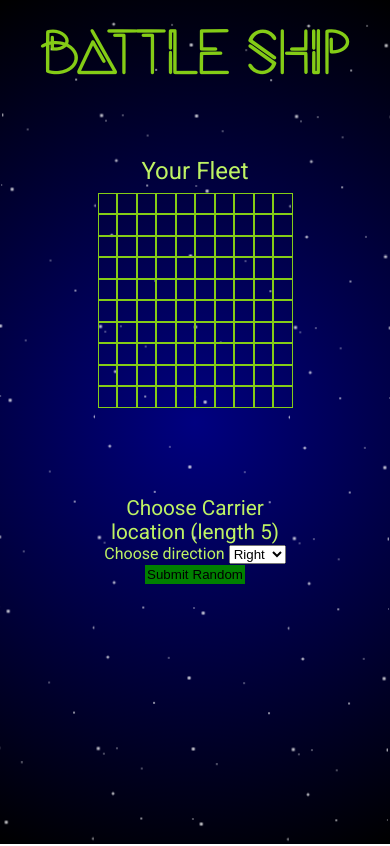
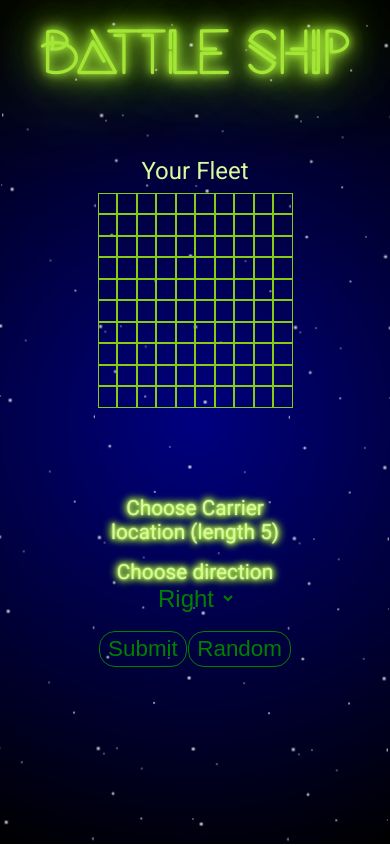
Before and after one commit to NateTewolde/battleship, a website built with webpack: page dist/index.html in a window 390 px wide. Built offline with nearby package versions, Linux system fonts and the light colour scheme.

Commit message:
Format ship promp area to be more spread out and add glow animation to prompts. Add neon glow to battleship header

```diff
--- a/src/styles/style.css
+++ b/src/styles/style.css
@@ -32,11 +32,15 @@ body {
 }
 
 .add-ship-container {
-  color: #bef264;
+  display: grid;
+  grid-template-rows: max-content 1fr;
+  row-gap: 16px;
+  height: 100%;
+  width: clamp(100px, 50%, 700px);
+  color: #d9f99d;
   text-align: center;
   border-radius: 16px;
   padding: 24px;
-  width: clamp(100px, 50%, 700px);
 }
 
 .computer-section:has(.add-ship-container) {
@@ -47,15 +51,39 @@ body {
   font-size: 1.3rem;
 }
 
+#direction {
+  color: green;
+  background-color: transparent;
+  border: none;
+  font-size: 1.5rem;
+}
+
 .add-ship-container button {
-  background: green;
-  border: 2px solid green;
+  color: green;
+  background: transparent;
+  border: 1px solid green;
+  border-radius: 16px;
+  padding: 4px 8px;
+  font-size: 1.4rem;
+}
+
+.add-ship-container label {
+  font-size: 1.3rem;
+}
+
+.btns-container {
+  display: flex;
+  padding-top: 18px;
+  justify-content: space-evenly;
 }
 
 .game-header {
   font-family: space-font, "Roboto", sans-serif;
   text-align: center;
-  color: #84cc16;
+  color: #a3e635;
+  text-shadow: 0 0 7px #a3e635, 0 0 15px #a3e635, 0 0 21px #a3e635,
+    0 0 42px #84cc16, 0 0 84px #84cc16, 0 0 102px #84cc16;
+
   font-size: 4rem;
   font-weight: 500;
   padding-top: 16px;
@@ -79,7 +107,7 @@ body {
 .gameboard-header {
   font-size: 1.5rem;
   font-weight: 400;
-  color: #bef264;
+  color: #d9f99d;
 }
 
 .gameboard {
@@ -104,7 +132,8 @@ body {
   box-sizing: border-box;
 }
 
-.gameboard {
+.add-ship-prompt,
+label {
   text-align: center;
   -webkit-animation: glow 1s ease-in-out infinite alternate;
   -moz-animation: glow 1s ease-in-out infinite alternate;
@@ -113,12 +142,13 @@ body {
 
 @-webkit-keyframes glow {
   from {
-    text-shadow: 0 0 10px #dff7da, 0 0 20px #dff7da, 0 0 30px #a3e635,
-      0 0 40px #a3e635, 0 0 50px #a3e635, 0 0 60px #a3e635, 0 0 70px #a3e635;
+    text-shadow: 0 0 1px #d9f99d, 0 0 1px #d9f99d, 0 0 1px #84cc16,
+      0 0 1px #84cc16, 0 0 1px #84cc16;
   }
+
   to {
-    text-shadow: 0 0 20px #dff7da, 0 0 30px #bef264, 0 0 40px #bef264,
-      0 0 50px #bef264, 0 0 60px #bef264, 0 0 70px #bef264, 0 0 80px #bef264;
+    text-shadow: 0 0 2px #d9f99d, 0 0 4px #a3e635, 0 0 6px #a3e635,
+      0 0 8px #a3e635, 0 0 10px #a3e635, 0 0 10px #a3e635;
   }
 }
 
```
